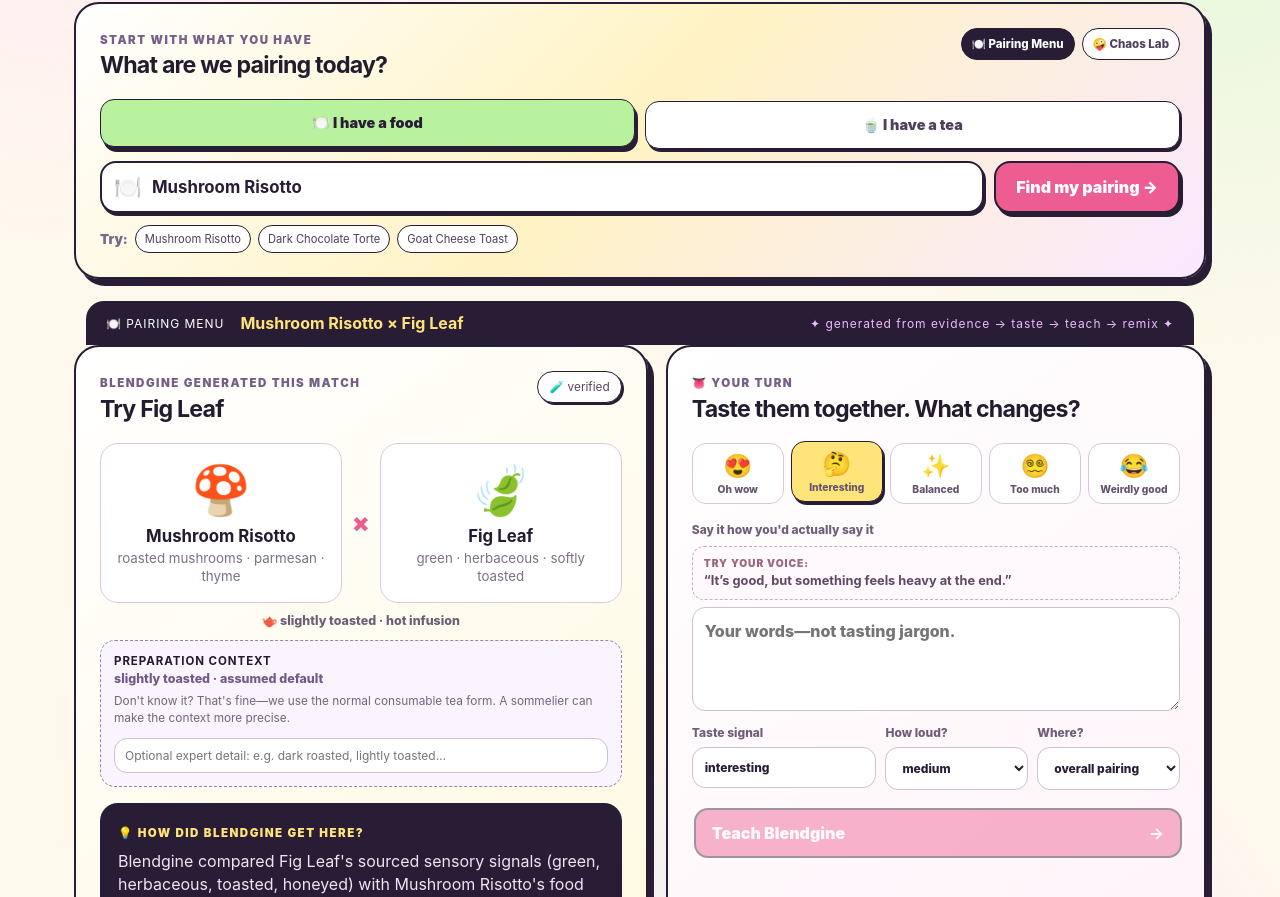
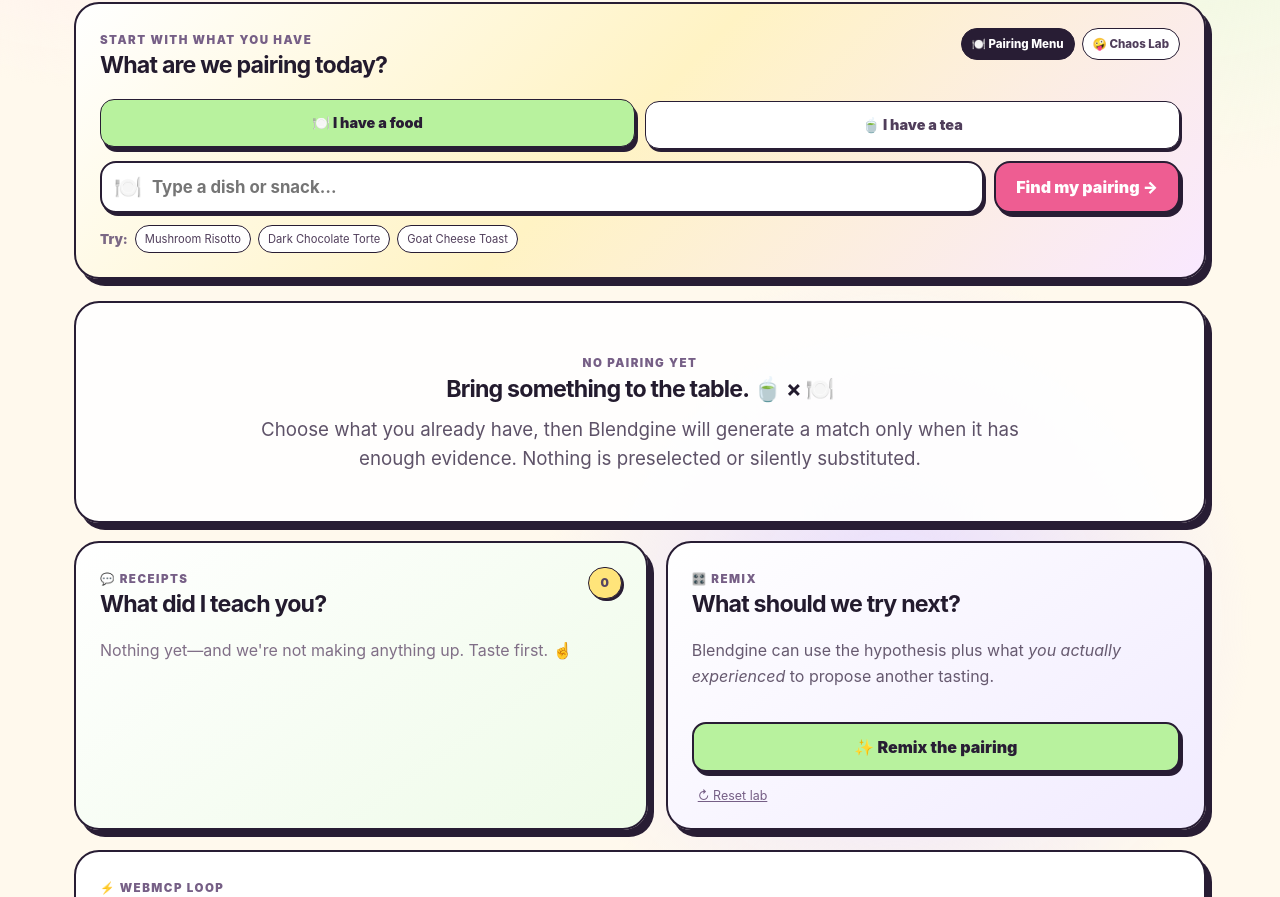
Before and after one commit to quenaF/blendgine-webmcp, a React (Vite) app: page / in a window 1280 px wide. Shown: the part 487-1384 px from the top of the page. Built offline with nearby package versions, Linux system fonts and the light colour scheme.

Commit message:
Start Blendgine with no generated pairing

```diff
--- a/src/App.jsx
+++ b/src/App.jsx
@@ -9,27 +9,29 @@
 const tastingVoices=['Girl… this tastes like a Christmas tree 🤣','It’s good, but something feels heavy at the end.','Bright at first, then kind of bitter?','The acidity cuts through the richness really nicely.','Strong resinous aroma with a lingering astringent finish.','IDK 😭 I just don’t like it.'];
 
 export default function App(){
- const [anchorType,setAnchorType]=useState('food'); const [mode,setMode]=useState('menu'); const [anchor,setAnchor]=useState('Mushroom Risotto');
- const [pairing,setPairing]=useState(()=>requestPairing({anchorType:'food',anchor:'Mushroom Risotto',mode:'menu'}));
- const [descriptor,setDescriptor]=useState(pairing.experiment.defaultDescriptor); const [intensity,setIntensity]=useState('medium'); const [phase,setPhase]=useState('overall pairing'); const [humanWords,setHumanWords]=useState('');
+ const [anchorType,setAnchorType]=useState('food'); const [mode,setMode]=useState('menu'); const [anchor,setAnchor]=useState('');
+ const [pairing,setPairing]=useState(null);
+ const [descriptor,setDescriptor]=useState('interesting'); const [intensity,setIntensity]=useState('medium'); const [phase,setPhase]=useState('overall pairing'); const [humanWords,setHumanWords]=useState('');
  const [promptIndex,setPromptIndex]=useState(0); const [promptFading,setPromptFading]=useState(false); const [tastingFocused,setTastingFocused]=useState(false); const [expertPrep,setExpertPrep]=useState('');
  const [observations,setObservations]=useState([]); const [proposal,setProposal]=useState(null); const [activity,setActivity]=useState([]); const [webmcpReady,setWebmcpReady]=useState(false); const [error,setError]=useState('');
- useEffect(()=>{setWebmcpReady(registerBlendgineWebMCP(event=>setActivity(c=>[event,...c].slice(0,8))));},[]);
+ useEffect(()=>{setWebmcpReady(registerBlendgineWebMCP(event=>{setActivity(c=>[event,...c].slice(0,8));if(event.name==='blendgine_find_pairing'&&event.result?.supported){setPairing(event.result);setError('');setDescriptor(event.result.experiment.defaultDescriptor);setHumanWords('');setProposal(null);}}));},[]);
  useEffect(()=>{if(tastingFocused||humanWords.trim())return;let fadeTimer;const interval=setInterval(()=>{setPromptFading(true);fadeTimer=setTimeout(()=>{setPromptIndex(i=>(i+1)%tastingVoices.length);setPromptFading(false);},260);},5000);return()=>{clearInterval(interval);clearTimeout(fadeTimer);};},[tastingFocused,humanWords]);
- function changeAnchorType(next){setAnchorType(next);setAnchor(next==='food'?(mode==='chaos'?'Hot Honey Pizza':'Mushroom Risotto'):'Fig Leaf');}
- function changeMode(next){setMode(next);if(anchorType==='food')setAnchor(next==='chaos'?'Hot Honey Pizza':'Mushroom Risotto');}
- function find(){const p=requestPairing({anchorType,anchor,mode});if(!p.supported){setError(p.reason);return;}setError('');setPairing(p);setDescriptor(p.experiment.defaultDescriptor);setHumanWords('');setExpertPrep('');setPromptIndex(0);setProposal(null);setActivity(c=>[{name:'pairing_generated',result:p},...c].slice(0,8));}
- function submitTaste(){if(!humanWords.trim())return;const o=recordSensoryObservation({descriptor,intensity,phase,humanWords,preparationContext:expertPrep.trim()||pairing.experiment.tea.processing});setObservations(whatDidHumanTeach().observations);setActivity(c=>[{name:'human_tasting',result:o},...c].slice(0,8));}
- function refine(){const n=refinePairing();setProposal(n);setActivity(c=>[{name:'refinement_proposal',result:n},...c].slice(0,8));}
- function reset(){resetObservations();setObservations([]);setProposal(null);setActivity([]);setAnchorType('food');setMode('menu');setAnchor('Mushroom Risotto');setHumanWords('');setExpertPrep('');setPromptIndex(0);setError('');setPairing(requestPairing({anchorType:'food',anchor:'Mushroom Risotto',mode:'menu'}));}
- const x=pairing.experiment;const examples=anchorType==='tea'?teaExamples:(mode==='chaos'?chaosFoods:menuFoods);
+ function changeAnchorType(next){setAnchorType(next);setAnchor('');setPairing(null);setError('');}
+ function changeMode(next){setMode(next);setAnchor('');setPairing(null);setError('');}
+ function find(){if(!anchor.trim()){setError(`Tell Blendgine which ${anchorType} you have first.`);setPairing(null);return;}const p=requestPairing({anchorType,anchor,mode});if(!p.supported){setError(p.reason);setPairing(null);return;}setError('');setPairing(p);setDescriptor(p.experiment.defaultDescriptor);setHumanWords('');setExpertPrep('');setPromptIndex(0);setProposal(null);setActivity(c=>[{name:'pairing_generated',result:p},...c].slice(0,8));}
+ function submitTaste(){if(!pairing||!humanWords.trim())return;const o=recordSensoryObservation({descriptor,intensity,phase,humanWords,preparationContext:expertPrep.trim()||pairing.experiment.tea.processing});setObservations(whatDidHumanTeach().observations);setActivity(c=>[{name:'human_tasting',result:o},...c].slice(0,8));}
+ function refine(){if(!pairing)return;const n=refinePairing();setProposal(n);setActivity(c=>[{name:'refinement_proposal',result:n},...c].slice(0,8));}
+ function reset(){resetObservations();setObservations([]);setProposal(null);setActivity([]);setAnchorType('food');setMode('menu');setAnchor('');setHumanWords('');setExpertPrep('');setPromptIndex(0);setError('');setPairing(null);}
+ const examples=anchorType==='tea'?teaExamples:(mode==='chaos'?chaosFoods:menuFoods);
  return <main className="shell">
   <section className="hero"><div className="hero-copy"><div className="eyebrow">✦ BLENDGINE · TEA × FOOD × WEBMCP</div><h1>Bring the tea.<br/>Or bring the food.<br/><em>We'll find its match.</em></h1><p className="lede">Scientific flavor evidence gets us to a hypothesis. Human taste finishes the job—even when the ingredient lives outside a conventional flavor database.</p><div className="hero-stickers"><span>🧪 evidence</span><b>→</b><span>🧠 generated match</span><b>→</b><span>👅 human taste</span></div></div><div className={`status ${webmcpReady?'ready':''}`}><i/>{webmcpReady?'Agent connected':'WebMCP needs a supported browser'}</div></section>
   <section className="pair-finder card"><div className="finder-top"><div><span className="mini">START WITH WHAT YOU HAVE</span><h2>What are we pairing today?</h2></div><div className="mode-pills"><button className={mode==='menu'?'active':''} onClick={()=>changeMode('menu')}>🍽️ Pairing Menu</button><button className={mode==='chaos'?'active chaos':''} onClick={()=>changeMode('chaos')}>🤪 Chaos Lab</button></div></div><div className="anchor-tabs"><button className={anchorType==='food'?'active':''} onClick={()=>changeAnchorType('food')}>🍽️ I have a food</button><button className={anchorType==='tea'?'active':''} onClick={()=>changeAnchorType('tea')}>🍵 I have a tea</button></div><div className="finder-row"><div className="finder-input"><span>{anchorType==='food'?'🍽️':'🍵'}</span><input value={anchor} onChange={e=>setAnchor(e.target.value)} placeholder={anchorType==='food'?'Type a dish or snack…':'Type a tea or its ingredients…'}/></div><button className="find-button" onClick={find}>{mode==='chaos'?'Unleash the chaos →':'Find my pairing →'}</button></div>{error&&<div className="boundary">⚠️ {error}</div>}<div className="quick-picks"><small>{mode==='chaos'&&anchorType==='food'?'Choose your chaos:':'Try:'}</small>{examples.map(v=><button key={v} onClick={()=>setAnchor(v)}>{v}</button>)}</div></section>
+  {!pairing?<section className="card" style={{textAlign:'center',padding:'48px 24px'}}><span className="mini">NO PAIRING YET</span><h2>Bring something to the table. 🍵 × 🍽️</h2><p className="lede" style={{margin:'12px auto 0'}}>Choose what you already have, then Blendgine will generate a match only when it has enough evidence. Nothing is preselected or silently substituted.</p></section>:(()=>{const x=pairing.experiment;return <>
   <section className="experiment-banner"><span>{x.modeEmoji} {x.modeLabel.toUpperCase()}</span><strong>{x.food.name} × {x.tea.name}</strong><span className="spark">✦ generated from evidence → taste → teach → remix ✦</span></section>
   <section className="grid"><article className="card formula-card"><div className="card-head"><div><span className="mini">BLENDGINE GENERATED THIS MATCH</span><h2>{anchorType==='food'?`Try ${x.tea.name}`:`Try it with ${x.food.name}`}</h2></div><span className="pill">{x.evidence.level==='bridged'?'🌉 evidence bridge':'🧪 verified'}</span></div><div className="pair-stage"><div className="pair-item"><span>{x.food.emoji}</span><strong>{x.food.name}</strong><small>{x.food.detail}</small></div><div className="pair-x">×</div><div className="pair-item"><span>{x.tea.emoji}</span><strong>{x.tea.name}</strong><small>{x.tea.detail}</small></div></div><div className="prep">🫖 {x.tea.preparation}</div><div className="assumption"><strong>Preparation context</strong><span>{x.tea.processing.state} · {x.tea.processing.source.replaceAll('_',' ')}</span><p>Don't know it? That's fine—we use the normal consumable tea form. A sommelier can make the context more precise.</p><input value={expertPrep} onChange={e=>setExpertPrep(e.target.value)} placeholder="Optional expert detail: e.g. dark roasted, lightly toasted…"/></div><div className="science-box"><span className="mini">💡 HOW DID BLENDGINE GET HERE?</span>{x.hypothesis.basis.map(r=><p key={r}>{r}</p>)}<div className="evidence-note">{x.evidence.note}</div><div className="boundary">⚠️ {x.hypothesis.boundary}</div></div></article>
   <article className="card taste-card"><div className="card-head"><div><span className="mini">👅 YOUR TURN</span><h2>{mode==='menu'?'Taste them together. What changes?':'You asked for chaos. Now taste the consequences. 😂'}</h2></div></div><div className="reaction-row">{reactions.map(([e,v,l])=><button key={v} className={descriptor===v?'selected':''} onClick={()=>setDescriptor(v)}><span>{e}</span>{l}</button>)}</div><label>Say it how you'd actually say it<div className={`voice-example ${promptFading?'fading':''}`} aria-live="polite"><span>Try your voice:</span> “{tastingVoices[promptIndex]}”</div><textarea value={humanWords} onFocus={()=>setTastingFocused(true)} onBlur={()=>setTastingFocused(false)} onChange={e=>setHumanWords(e.target.value)} placeholder="Your words—not tasting jargon."/></label><div className="triple"><label>Taste signal<input value={descriptor} onChange={e=>setDescriptor(e.target.value)}/></label><label>How loud?<select value={intensity} onChange={e=>setIntensity(e.target.value)}><option>low</option><option>medium</option><option>high</option></select></label><label>Where?<select value={phase} onChange={e=>setPhase(e.target.value)}><option>first bite + sip</option><option>middle</option><option>finish</option><option>overall pairing</option></select></label></div><button className="primary" onClick={submitTaste} disabled={!humanWords.trim()}><span>Teach Blendgine</span><b>→</b></button></article></section>
-  <section className="grid lower"><article className="card learned-card"><div className="card-head"><div><span className="mini">💬 RECEIPTS</span><h2>What did I teach you?</h2></div><span className="count">{observations.length}</span></div>{observations.length===0?<p className="empty">Nothing yet—and we're not making anything up. Taste first. ☝️</p>:observations.slice().reverse().map(o=><div className="observation" key={o.id}><div className="quote-mark">“</div><p>{o.humanWords}</p><div>{o.tea} × {o.food}</div><small>{o.descriptor} · {o.intensity} · {o.phase} · 🧍 human observation</small></div>)}</article><article className="card next-card"><div className="card-head"><div><span className="mini">🎛️ REMIX</span><h2>What should we try next?</h2></div></div><p>Blendgine can use the hypothesis plus what <em>you actually experienced</em> to propose another tasting.</p><button className="secondary" onClick={refine}>✨ Remix the pairing</button>{proposal&&<div className="proposal"><strong>{proposal.proposal}</strong><p>{proposal.reason}</p><span>{proposal.status.replaceAll('_',' ')}</span></div>}<button className="ghost" onClick={reset}>↻ Reset lab</button></article></section>
+  </>})()}
+  <section className="grid lower"><article className="card learned-card"><div className="card-head"><div><span className="mini">💬 RECEIPTS</span><h2>What did I teach you?</h2></div><span className="count">{observations.length}</span></div>{observations.length===0?<p className="empty">Nothing yet—and we're not making anything up. Taste first. ☝️</p>:observations.slice().reverse().map(o=><div className="observation" key={o.id}><div className="quote-mark">“</div><p>{o.humanWords}</p><div>{o.tea} × {o.food}</div><small>{o.descriptor} · {o.intensity} · {o.phase} · 🧍 human observation</small></div>)}</article><article className="card next-card"><div className="card-head"><div><span className="mini">🎛️ REMIX</span><h2>What should we try next?</h2></div></div><p>Blendgine can use the hypothesis plus what <em>you actually experienced</em> to propose another tasting.</p><button className="secondary" onClick={refine} disabled={!pairing}>✨ Remix the pairing</button>{proposal&&<div className="proposal"><strong>{proposal.proposal}</strong><p>{proposal.reason}</p><span>{proposal.status.replaceAll('_',' ')}</span></div>}<button className="ghost" onClick={reset}>↻ Reset lab</button></article></section>
   <section className="activity-wrap"><div className="activity-title"><span className="mini">⚡ WEBMCP LOOP</span><h2>Science supplies signals. Blendgine generates a hypothesis. Humans decide what actually tastes good.</h2></div><div className="tool-row">{['🔎 generate pairing','🧪 inspect evidence','🌉 expose assumptions','👅 record tasting','💬 show what I taught','🎛️ refine pairing'].map(t=><span key={t}>{t}</span>)}</div>{activity.length>0&&<div className="activity-log">● Latest move: {activity[0].name.replaceAll('_',' ')}</div>}</section>
   <footer><span>evidence → generated hypothesis → human taste → traceable refinement</span><span>Blendgine · WebMCP Challenge 2026</span></footer>
  </main>;
```
